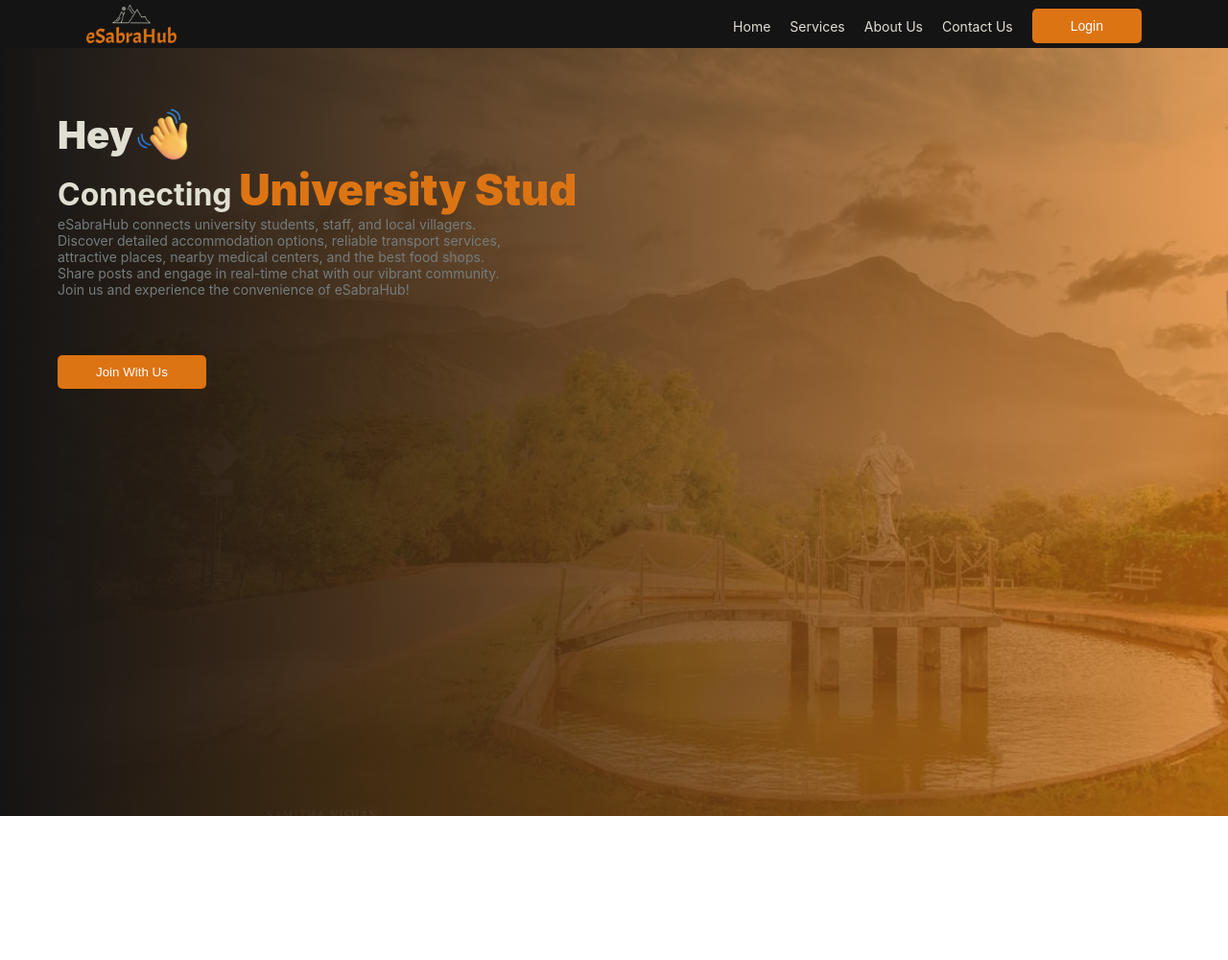
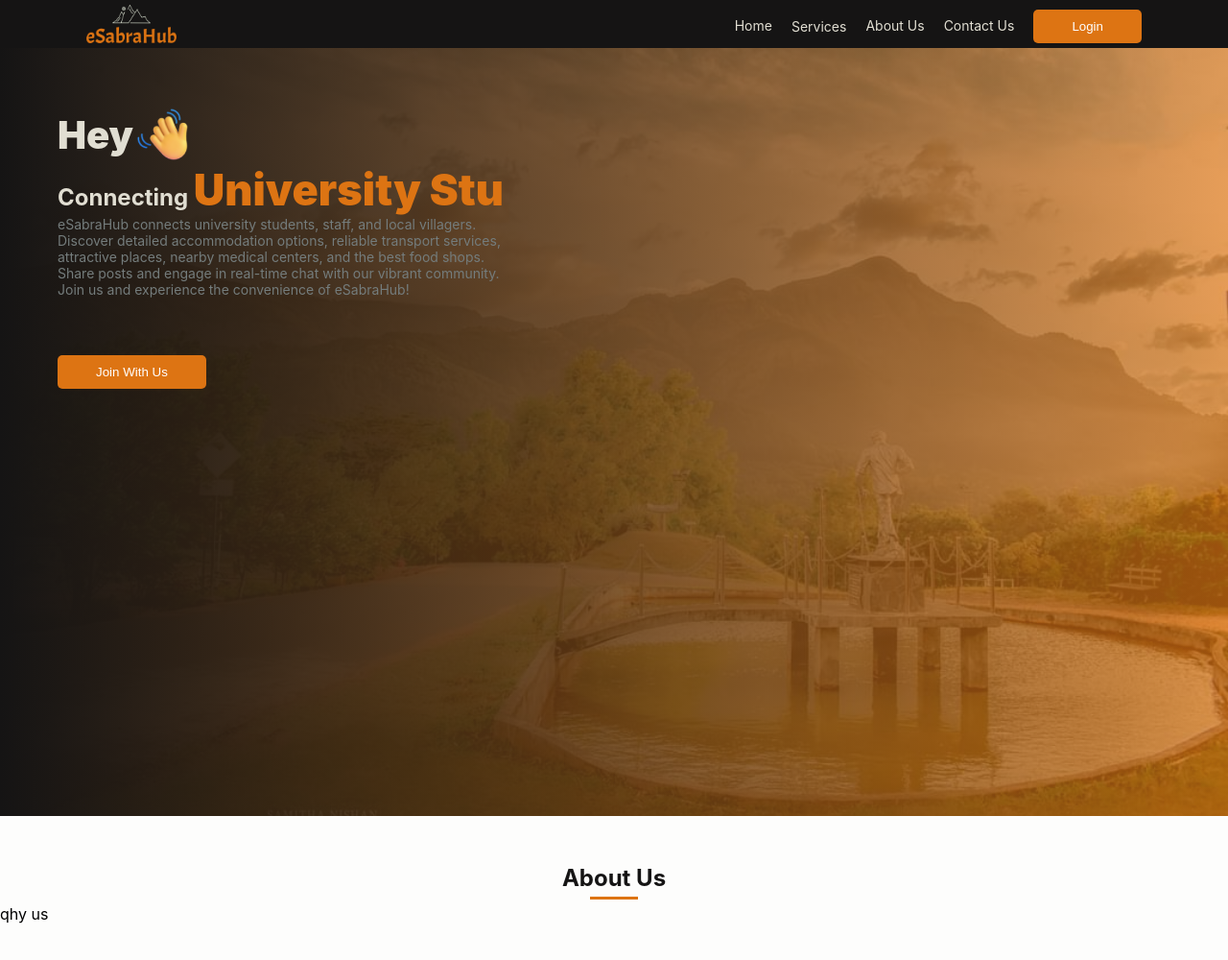
Before and after one commit to sandamini1220/eSabraHub, a React (Create React App) app in the folder frontend/: page / in a window 1280 px wide. Shown: the top 1000 px of the page at 96% size. Before the commit the page ends 850 px from the top, so only its background shows below. Built offline with nearby package versions, Linux system fonts and the light colour scheme.

Commit message:
changed navibar routing and initial about us

```diff
--- a/frontend/package.json
+++ b/frontend/package.json
@@ -11,6 +11,7 @@
     "react-dom": "^18.3.1",
     "react-router-dom": "^6.24.0",
     "react-scripts": "5.0.1",
+    "react-scroll": "^1.9.0",
     "web-vitals": "^2.1.4"
   },
   "scripts": {
--- a/frontend/src/App.js
+++ b/frontend/src/App.js
@@ -12,6 +12,7 @@ import AttractivePlacesPage from './Pages/Services/AttractivePlacesPage'
 import FoodsPage from './Pages/Services/FoodsPage'
 import MedicinePage from './Pages/Services/MedicinePage'
 import TransportPage from './Pages/Services/TransportPage'
+import AboutUs from './Components/HomePageCompo/AboutUs/AboutUs';
 
 function App() {
   return (
@@ -29,6 +30,10 @@ function App() {
           <Route path="/food" element={<FoodsPage />} />
           <Route path="/medicine" element={<MedicinePage />} />
           <Route path="/places" element={<AttractivePlacesPage />} />
+          <Route path="/about" element={<AboutUs />} />
+
+
+
         </Routes>
         </div>
       </div>
--- /dev/null
+++ b/frontend/src/Components/HomePageCompo/AboutUs/AboutUs.css
@@ -0,0 +1,16 @@
+.aboutUs-container {
+    margin: 50px auto;
+}
+
+.aboutUs-container h1 {
+    color: #151414;
+    text-align: center;
+}
+
+.aboutUs-container .hrtag {
+    width: 50px;
+    height: 3px;
+    background-color: #dd7413;
+    border: none;
+    margin: 5px auto;
+}
--- /dev/null
+++ b/frontend/src/Components/HomePageCompo/AboutUs/AboutUs.jsx
@@ -0,0 +1,14 @@
+import React from 'react'
+import WhyUs from './WhyUs/WhyUs'
+import './AboutUs.css'
+const AboutUs = () => {
+  return (
+    <div id='aboutId' className='aboutUs-container'>
+      <h1>About Us</h1>
+      <hr className='hrtag'/>
+      <WhyUs/>
+    </div>
+  )
+}
+
+export default AboutUs
--- /dev/null
+++ b/frontend/src/Components/HomePageCompo/AboutUs/WhyUs/WhyUs.css
@@ -0,0 +1,3 @@
+.whyus-aboutus{
+
+}
--- /dev/null
+++ b/frontend/src/Components/HomePageCompo/AboutUs/WhyUs/WhyUs.jsx
@@ -0,0 +1,11 @@
+import React from 'react'
+import './WhyUs.css'
+const WhyUs = () => {
+  return (
+    <div className='whyus-aboutus'>
+      qhy us
+    </div>
+  )
+}
+
+export default WhyUs
--- a/frontend/src/Components/HomePageCompo/Hero/Hero.jsx
+++ b/frontend/src/Components/HomePageCompo/Hero/Hero.jsx
@@ -37,7 +37,7 @@ const Hero = () => {
   }, [currentWord, isDeleting, typingInterval, loopNum]);
 
   return (
-    <div className='hero'>
+    <div className='hero' id='heroId'>
       <div className="leftSide-hero">
       <div className="welcomeText">
         <h2>Hey </h2>
--- a/frontend/src/Components/HomePageCompo/NavBar/NavBar.css
+++ b/frontend/src/Components/HomePageCompo/NavBar/NavBar.css
@@ -44,7 +44,11 @@
 }
 
 .navibar ul .navlist:hover {
-  text-decoration: underline;
+  text-decoration: none;
+}
+
+.navibar ul .navlist:hover hr {
+  transform: scaleX(1);
 }
 
 .navibar ul .services:hover .dropdown {
@@ -59,7 +63,8 @@
   cursor: pointer;
   border-radius: 5px;
 }
-.navibar ul button:hover{
+
+.navibar ul button:hover {
   background-color: #f49335;
 }
 
@@ -67,8 +72,6 @@
   color: white;
   text-decoration: none;
 }
-
-
 
 .dropdown {
   display: none;
@@ -81,6 +84,7 @@
   list-style: none;
   padding: 30px 0;
   margin: 0;
+  margin-top: 20px;
   min-width: 160px;
 }
 
@@ -93,11 +97,29 @@
   background-color: #dd7413;
 }
 
-
-.dropdown .dropdownlist a{
+.dropdown .dropdownlist a {
   font-size: 12px;
   text-decoration: none;
 }
-.dropdown .dropdownlist a:hover{
+
+.dropdown .dropdownlist a:hover {
   text-decoration: none;
 }
+
+.nav-underline {
+  display: block;
+  height: 2px;
+  background-color: #dd7413;
+  transform: scaleX(0);
+  transform-origin: center;
+  transition: transform 0.3s ease;
+}
+
+.navlist hr {
+  border: none;
+  border-top: 2px solid #dd7413;
+  margin: 0;
+  transform: scaleX(0);
+  transform-origin: center;
+  transition: transform 0.3s ease;
+}
--- a/frontend/src/Components/HomePageCompo/NavBar/NavBar.jsx
+++ b/frontend/src/Components/HomePageCompo/NavBar/NavBar.jsx
@@ -1,10 +1,14 @@
-import React, { useState } from 'react';
-import { Link } from 'react-router-dom';
+import React, { useState, useEffect } from 'react';
+import { useNavigate, useLocation } from 'react-router-dom';
+import { Link as ScrollLink } from 'react-scroll';
 import './NavBar.css';
 import logo from '../../../Assets/logo-eSabraHub.png';
 
 const NavBar = () => {
+  const navigate = useNavigate();
+  const location = useLocation();
   const [dropdown, setDropdown] = useState(false);
+  const [targetSection, setTargetSection] = useState(null);
 
   const handleMouseEnter = () => {
     setDropdown(true);
@@ -14,14 +18,57 @@ const NavBar = () => {
     setDropdown(false);
   };
 
+  const handleLoginClick = () => {
+    navigate('/login');
+  };
+
+  const handleServiceClick = (servicePath) => {
+    navigate(servicePath);
+  };
+
+  const handleScrollToSection = (sectionId) => {
+    if (location.pathname !== '/') {
+      setTargetSection(sectionId);
+      navigate('/');
+    } else {
+      setTargetSection(sectionId);
+    }
+  };
+
+  useEffect(() => {
+    if (targetSection) {
+      const sectionElement = document.getElementById(targetSection);
+      if (sectionElement) {
+        const top = sectionElement.offsetTop;
+        window.scrollTo({
+          top,
+          behavior: 'smooth',
+        });
+      }
+      setTargetSection(null);
+    }
+  }, [targetSection, location.pathname]);
+
   return (
     <div className="navibar">
       <nav>
-        <div className="logo">
+        <div className="logo" onClick={() => navigate('/')}>
           <img src={logo} alt="eSabraHub Logo" />
         </div>
         <ul>
-          <li className='navlist'><Link to="/">Home</Link></li>
+          <li className="navlist">
+            <ScrollLink
+              to="heroId"
+              smooth={true}
+              offset={-100}
+              duration={500}
+              className="scrollLink"
+              onClick={() => handleScrollToSection('heroId')}
+            >
+              Home
+            </ScrollLink>
+            <hr />
+          </li>
           <li
             className="services"
             onMouseEnter={handleMouseEnter}
@@ -30,17 +77,53 @@ const NavBar = () => {
             Services
             {dropdown && (
               <ul className="dropdown">
-                <li className='dropdownlist'><Link to="/accommodation">Accommodations</Link></li>
-                <li className='dropdownlist'><Link to="/transport">Transport</Link></li>
-                <li className='dropdownlist'><Link to="/food">Food Shops</Link></li>
-                <li className='dropdownlist'><Link to="/medicine">Medical Center</Link></li>
-                <li className='dropdownlist'><Link to="/places">Attractive Places</Link></li>
+                <li className="dropdownlist" onClick={() => handleServiceClick('/accommodation')}>
+                  Accommodations
+                </li>
+                <li className="dropdownlist" onClick={() => handleServiceClick('/transport')}>
+                  Transport
+                </li>
+                <li className="dropdownlist" onClick={() => handleServiceClick('/food')}>
+                  Food Shops
+                </li>
+                <li className="dropdownlist" onClick={() => handleServiceClick('/medicine')}>
+                  Medical Center
+                </li>
+                <li className="dropdownlist" onClick={() => handleServiceClick('/places')}>
+                  Attractive Places
+                </li>
               </ul>
             )}
           </li>
-          <li className='navlist'><Link to="/about">About Us</Link></li>
-          <li className='navlist'><Link to="/contact">Contact Us</Link></li>
-          <li><button><Link to="/login">Login</Link></button></li>
+          <li className="navlist">
+            <ScrollLink
+              to="aboutId"
+              smooth={true}
+              offset={-100}
+              duration={500}
+              className="scrollLink"
+              onClick={() => handleScrollToSection('aboutId')}
+            >
+              About Us
+            </ScrollLink>
+            <hr />
+          </li>
+          <li className="navlist">
+            <ScrollLink
+              to="contactId"
+              smooth={true}
+              offset={-100}
+              duration={500}
+              className="scrollLink"
+              onClick={() => handleScrollToSection('contactId')}
+            >
+              Contact Us
+            </ScrollLink>
+            <hr />
+          </li>
+          <li>
+            <button onClick={handleLoginClick}>Login</button>
+          </li>
         </ul>
       </nav>
     </div>
--- a/frontend/src/Pages/HomePage.jsx
+++ b/frontend/src/Pages/HomePage.jsx
@@ -1,11 +1,20 @@
 import React from 'react'
 import Hero from '../Components/HomePageCompo/Hero/Hero'
+import AboutUs from '../Components/HomePageCompo/AboutUs/AboutUs'
 
 const HomePage = () => {
   return (
     <div>
-      <Hero/>
+      <section id="heroId">
+        <Hero/>
+      </section>
+      <section id="aboutId">
+        <AboutUs/>
+      </section>
+      <section id="contactId">
+      </section>
     </div>
+
   )
 }
 
--- a/frontend/src/Pages/Services/MedicinePage.jsx
+++ b/frontend/src/Pages/Services/MedicinePage.jsx
@@ -3,7 +3,7 @@ import React from 'react'
 const MedicinePage = () => {
   return (
     <div>
-
+      medicine
     </div>
   )
 }
--- a/frontend/src/index.css
+++ b/frontend/src/index.css
@@ -8,11 +8,13 @@
 }
 body {
   margin: 0;
+
   font-family: -apple-system, BlinkMacSystemFont, 'Segoe UI', 'Roboto', 'Oxygen',
     'Ubuntu', 'Cantarell', 'Fira Sans', 'Droid Sans', 'Helvetica Neue',
     sans-serif;
   -webkit-font-smoothing: antialiased;
   -moz-osx-font-smoothing: grayscale;
+  background-color: #fdfdfc;
 }
 
 code {
```
Also changed, not shown: 1 other file (tests, documents, lock files or other folders).
